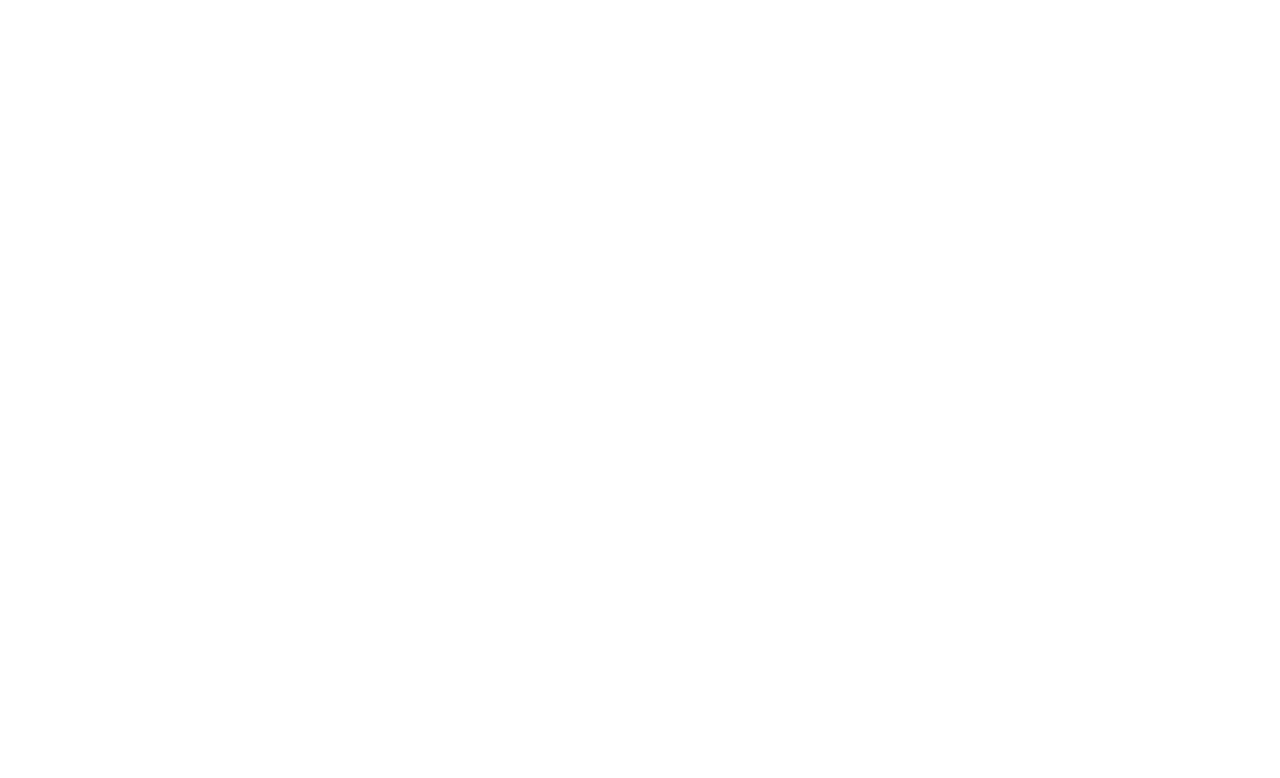
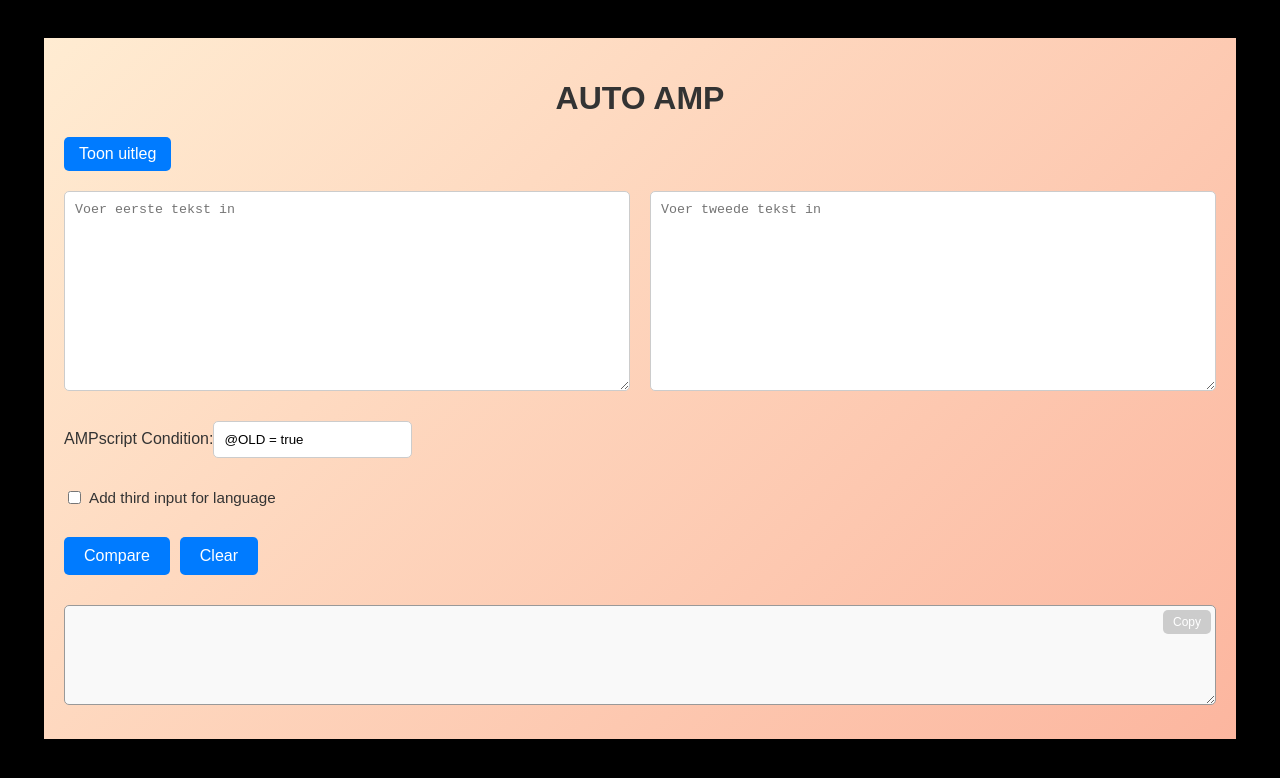
Before and after one commit to stuvx2026/auto-amp, a Vue app: page / in a window 1280 px wide. Before the commit this address had no page. Shown: the top 778 px of the page. Built offline with nearby package versions, Linux system fonts and the light colour scheme.

Commit message:
First Product

```diff
--- a/src/App.vue
+++ b/src/App.vue
@@ -1,28 +1,135 @@
-<!-- src/App.vue -->
 <template>
-  <div>
-    <h1>Text Comparison Tool</h1>
-    <TextInput @updateTexts="updateTexts" />
-    <CompareButton :text1="text1" :text2="text2" @result="setResult" />
-    <TextOutput :output="result" />
+  <div class="container">
+    <h1 class="heading">AUTO AMP</h1>
+
+    <!-- Help dropdown -->
+    <div class="help-container">
+      <button class="button help-button" @click="showHelp = !showHelp">
+        {{ showHelp ? 'Verberg uitleg' : 'Toon uitleg' }}
+      </button>
+
+      <div v-if="showHelp" class="help-text">
+        <p>
+          Welkom bij <strong>AUTO AMP</strong>! Deze tool helpt je verschillen
+          tussen twee teksten te vergelijken en automatisch om te zetten in
+          AMPscript voor Salesforce Marketing Cloud (SFMC).
+        </p>
+        <ol>
+          <li>
+            <strong>Vul de teksten in:</strong> Er zijn twee hoofdvelden: eerste
+            tekst (origineel) en tweede tekst (nieuw of aangepast). De tool
+            vergelijkt deze karakter voor karakter.
+          </li>
+          <li>
+            <strong>AMPscript-voorwaarde instellen:</strong> Voer een voorwaarde
+            in zoals <code>@OLD = true</code> of <code>@AGE > 60</code>. De
+            verschillen worden in een IF...ELSE...ENDIF blok gezet.
+          </li>
+          <li>
+            <strong>(Optioneel) Derde input:</strong> Vink "Add third input"
+            aan om een extra tekstveld te gebruiken met een eigen voorwaarde.
+          </li>
+          <li>
+            <strong>Compare klikken:</strong> De tool genereert SFMC AMPscript
+            in het uitvoerveld.
+          </li>
+          <li>
+            <strong>Kopiëren:</strong> Klik op "Copy" om de AMPscript te
+            kopiëren naar je klembord.
+          </li>
+          <li>
+            <strong>Start opnieuw:</strong> Klik op "Clear" om alle velden te
+            legen en opnieuw te beginnen.
+          </li>
+        </ol>
+      </div>
+    </div>
+
+    <!-- Text inputs -->
+    <TextInput @updateTexts="updateTexts" class="mb-5" />
+
+    <!-- AMPscript condition -->
+    <div class="mb-5">
+      <label for="condition">AMPscript Condition:</label>
+      <input
+        id="condition"
+        v-model="condition"
+        placeholder="@OLD = true"
+        class="text-input"
+      />
+    </div>
+
+    <!-- Checkbox -->
+    <div class="checkbox-label mb-5">
+      <input type="checkbox" v-model="addThirdInput" />
+      Add third input for language
+    </div>
+
+    <!-- Third input fields -->
+    <div v-if="addThirdInput" class="mb-5">
+      <input
+        v-model="thirdInput"
+        placeholder="Enter third input"
+        class="text-input"
+      />
+      <input
+        v-model="thirdCondition"
+        placeholder="Condition for third input"
+        class="text-input mt-5"
+      />
+    </div>
+
+    <!-- Buttons -->
+    <div class="mb-5">
+      <CompareButton
+        :text1="text1"
+        :text2="text2"
+        :condition="condition"
+        :third-input="addThirdInput ? thirdInput : null"
+        :third-condition="addThirdInput ? thirdCondition : null"
+        @result="setResult"
+        class="button"
+      />
+      <button @click="clearAll" class="button" style="margin-left:10px;">Clear</button>
+    </div>
+
+    <!-- Output and Copy -->
+    <div style="position: relative;">
+      <TextOutput :output="sfmcOutput" ref="outputRef" class="output" />
+      <button
+        @click="copyToClipboard"
+        :disabled="!sfmcOutput"
+        class="button"
+        style="position:absolute; top:5px; right:5px; font-size:12px; padding:5px 10px;"
+      >
+        Copy
+      </button>
+    </div>
   </div>
 </template>
 
 <script setup>
-import { ref } from 'vue';
-import TextInput from './components/TextInput.vue';
-import CompareButton from './components/CompareButton.vue';
-import TextOutput from './components/TextOutput.vue';
+import { ref, watch } from "vue";
+import TextInput from "./components/TextInput.vue";
+import CompareButton from "./components/CompareButton.vue";
+import TextOutput from "./components/TextOutput.vue";
 
-const text1 = ref('');
-const text2 = ref('');
-const result = ref('');
+const text1 = ref("");
+const text2 = ref("");
+const result = ref("");
+const condition = ref("@OLD = true");
+const showHelp = ref(false) // ← reactive property for dropdown
+
+// Third input state
+const addThirdInput = ref(false);
+const thirdInput = ref("");
+const thirdCondition = ref('@language = "F"');
+
+const sfmcOutput = ref("");
+const outputRef = ref(null);
 
 /**
- * Updates the values of text1 and text2 based on the payload object.
- * @param {Object} payload - Object containing the new values of text1 and text2.
- * @property {string} text1 - New value of text1.
- * @property {string} text2 - New value of text2.
+ * Update the text1 and text2 values with the provided payload.
  */
 function updateTexts(payload) {
   text1.value = payload.text1;
@@ -30,10 +137,88 @@
 }
 
 /**
- * Sets the value of the result variable to the given value.
- * @param {string} value - New value of the result variable.
+ * Set the result of the comparison.
+ * This result is already SFMC-ready from diffWords
  */
 function setResult(value) {
   result.value = value;
 }
+
+/*************  ✨ Windsurf Command 🌟  *************/
+/**
+ * Clear all text inputs and output.
+ */
+function clearAll() {
+  try {
+    if (text1.value !== null) text1.value = '';
+    if (text2.value !== null) text2.value = '';
+    if (result.value !== null) result.value = '';
+    if (sfmcOutput.value !== null) sfmcOutput.value = '';
+    if (condition.value !== null) condition.value = '@OLD = true';
+  text1.value = ''
+  text2.value = ''
+  result.value = ''
+  sfmcOutput.value = ''
+  condition.value = '@OLD = true'
+
+    // Reset third input and checkbox
+    if (addThirdInput.value !== null) addThirdInput.value = false;
+    if (thirdInput.value !== null) thirdInput.value = '';
+    if (thirdCondition.value !== null) thirdCondition.value = '@language = "F"';
+  } catch (error) {
+    console.error('Error clearing all text inputs and output: ', error);
+  }
+  // Reset third input and checkbox
+  addThirdInput.value = false
+  thirdInput.value = ''
+  thirdCondition.value = '@language = "F"'
+}
+/*******  a032c53d-5074-45d4-ae48-df8c32fa88d9  *******/
+
+/**
+ * Copy SFMC output to clipboard.
+ */
+function copyToClipboard() {
+  if (!sfmcOutput.value) return;
+  navigator.clipboard
+    .writeText(sfmcOutput.value)
+    .then(() => alert("Copied to clipboard!"))
+    .catch((err) => alert("Failed to copy: " + err));
+}
+
+/**
+ * Watch the result and wrap it with third input if enabled
+ */
+watch(result, (newVal) => {
+  sfmcOutput.value = newVal
+})
 </script>
+
+<style scoped>
+.help-container {
+  margin-bottom: 20px;
+}
+
+.help-button {
+  background-color: #007bff;
+  color: white;
+  border: none;
+  border-radius: 5px;
+  padding: 8px 15px;
+  cursor: pointer;
+}
+
+.help-button:hover {
+  background-color: #0056b3;
+}
+
+.help-text {
+  background-color: #f9f9f9;
+  padding: 15px;
+  border-radius: 5px;
+  margin-top: 5px;
+  border: 1px solid #ddd;
+  font-size: 0.95em;
+  line-height: 1.5em;
+}
+</style>
--- /dev/null
+++ b/src/assets/css/styles.css
@@ -0,0 +1,128 @@
+/* src/assets/css/styles.css */
+body {
+    margin-top: 3vw;
+    padding: 0;
+    background: black;
+}
+/* Layout and container */
+.container {
+    display: flex;
+    flex-direction: column;
+  margin: 0 auto;
+  min-width: 90vw;
+  padding: 20px;
+  max-width: 600px;
+  margin: 0 auto;
+  font-family: Arial, sans-serif;
+  color: #333;
+  background: linear-gradient(135deg, #ffecd2, #fcb69f);
+}
+
+/* Headings */
+.heading {
+  font-size: 2em;
+  font-weight: bold;
+  margin-bottom: 20px;
+  text-align: center;
+}
+
+.text-input-container {
+  display: flex;
+  flex-direction: row;
+  justify-content: space-between;
+  margin-bottom: 20px;
+}
+
+/* Inputs */
+.text-input {
+  padding: 10px;
+  margin-bottom: 10px;
+  border: 1px solid #ccc;
+  border-radius: 5px;
+  box-sizing: border-box;
+  text-align: left;
+}
+
+.area {
+    width: 50%;
+  height: 200px;
+  vertical-align: top;
+}
+
+/* First input */
+.first-input {
+  margin-right: 10px;
+  height: 200px;
+  vertical-align: top;
+}
+
+/* Second input */
+.second-input {
+  margin-left: 10px;
+}
+
+/* Output area */
+.output {
+  width: 100%;
+  min-height: 100px;
+  padding: 10px;
+  border: 1px solid #999;
+  border-radius: 5px;
+  background-color: #f9f9f9;
+  white-space: pre-wrap; /* preserve line breaks */
+  font-family: monospace;
+  box-sizing: border-box;
+  margin-bottom: 10px;
+}
+
+
+
+/* Buttons */
+.button {
+  padding: 10px 20px;
+  border: none;
+  border-radius: 5px;
+  background-color: #007bff;
+  color: white;
+  cursor: pointer;
+  font-size: 1em;
+}
+
+.button:hover {
+  background-color: #0056b3;
+}
+
+.button:disabled {
+  background-color: #ccc;
+  cursor: not-allowed;
+}
+
+/* Checkbox label */
+.checkbox-label {
+  display: flex;
+  align-items: center;
+  font-size: 0.95em;
+  margin-bottom: 10px;
+}
+
+.checkbox-label input[type="checkbox"] {
+  margin-right: 8px;
+}
+
+/* Output area */
+.output {
+  width: 100%;
+  min-height: 100px;
+  padding: 10px;
+  border: 1px solid #999;
+  border-radius: 5px;
+  background-color: #f9f9f9;
+  white-space: pre-wrap; /* preserve line breaks */
+  font-family: monospace;
+  box-sizing: border-box;
+  margin-bottom: 10px;
+}
+
+/* Spacing utility classes */
+.mt-5 { margin-top: 20px; }
+.mb-5 { margin-bottom: 20px; }
--- a/src/components/CompareButton.vue
+++ b/src/components/CompareButton.vue
@@ -1,22 +1,41 @@
 <!-- src/components/CompareButton.vue -->
 <template>
-  <button @click="compare">Compare Texts</button>
+  <button @click="handleCompare" style="padding:10px 20px;">Compare</button>
 </template>
 
 <script setup>
-import { defineProps, defineEmits } from 'vue';
+import { defineProps, defineEmits } from 'vue'
+import { compareTexts } from '../components/diffUtils.js'
 
 const props = defineProps({
   text1: String,
-  text2: String
-});
+  text2: String,
+  condition: String,
+  thirdInput: { type: String, default: null },
+  thirdCondition: { type: String, default: null },
+})
 
-const emit = defineEmits(['result']);
+const emit = defineEmits(['result'])
 
-import { compareTexts } from './diffUtils.js';
+function handleCompare() {
+  // Compare the first two texts
+  let output = compareTexts(props.text1, props.text2, props.condition)
 
-function compare() {
-  const result = compareTexts(props.text1, props.text2);
-  emit('result', result);
+  // Wrap with third input condition only if provided
+  if (props.thirdInput && props.thirdCondition) {
+    output = `%%[IF ${props.thirdCondition} THEN]${props.thirdInput}%%[ELSE]${output}%%[ENDIF]%%`
+  }
+
+  emit('result', output)
 }
 </script>
+
+<style scoped>
+button {
+  display: inline-block;
+  padding: 10px 20px;
+  margin: 10px 0;
+  font-size: 16px;
+  cursor: pointer;
+}
+</style>
--- a/src/components/TextInput.vue
+++ b/src/components/TextInput.vue
@@ -1,13 +1,13 @@
 <!-- src/components/TextInput.vue -->
 <template>
-  <div>
-    <input v-model="text1" placeholder="Enter first text" />
-    <input v-model="text2" placeholder="Enter second text" />
+  <div class="text-input-container">
+    <textarea class="text-input first-input area" v-model="text1" placeholder="Voer eerste tekst in"></textarea>
+    <textarea class="text-input second-input area" v-model="text2" placeholder="Voer tweede tekst in"></textarea>
   </div>
 </template>
 
 <script setup>
-import { ref, defineEmits } from 'vue';
+import { ref, watch } from 'vue';
 
 const text1 = ref('');
 const text2 = ref('');
--- a/src/components/diffUtils.js
+++ b/src/components/diffUtils.js
@@ -1,52 +1,45 @@
-// src/components/diffUtils.js
+export function diffWords(oldWord, newWord, condition = '@OLD = true') {
+  if (oldWord === newWord) return oldWord;
 
-/**
- * Compares two words character by character and returns AMPscript-wrapped differences
- * @param {string} oldWord
- * @param {string} newWord
- * @returns {string} - AMPscript wrapped word
- */
-export function diffWords(oldWord, newWord) {
-  if (oldWord === newWord) return oldWord; // identical word
+  const oldChars = oldWord.split('');
+  const newChars = newWord.split('');
+  let result = '';
+  let i = 0;
+  const maxLength = Math.max(oldChars.length, newChars.length);
 
-  let oldChars = oldWord.split('');
-  let newChars = newWord.split('');
-  let maxLength = Math.max(oldChars.length, newChars.length);
-
-  let oldDiff = '';
-  let newDiff = '';
-
-  for (let i = 0; i < maxLength; i++) {
+  while (i < maxLength) {
     const o = oldChars[i] || '';
     const n = newChars[i] || '';
-    if (o !== n) {
-      oldDiff += o;
-      newDiff += n;
+
+    if (o === n) {
+      result += o;
+      i++;
+    } else {
+      let oldDiff = '';
+      let newDiff = '';
+      while (i < maxLength && (oldChars[i] !== newChars[i])) {
+        oldDiff += oldChars[i] || '';
+        newDiff += newChars[i] || '';
+        i++;
+      }
+      result += `%%[IF ${condition} THEN]${oldDiff}%%[ELSE]${newDiff}%%[ENDIF]%%`;
     }
   }
 
-  // Wrap only differences in AMPscript
-  return `[AMP IF @OLD = true] ${oldDiff} [else] ${newDiff} [endif]`;
+  return result;
 }
 
-/**
- * Compares two sentences and returns AMPscript-formatted output
- * @param {string} oldText
- * @param {string} newText
- * @returns {string}
- */
-export function compareTexts(oldText, newText) {
+export function compareTexts(oldText, newText, condition = '@OLD = true') {
   const oldWords = oldText.split(' ');
   const newWords = newText.split(' ');
   const maxLength = Math.max(oldWords.length, newWords.length);
 
   const result = [];
-
   for (let i = 0; i < maxLength; i++) {
     const oldWord = oldWords[i] || '';
     const newWord = newWords[i] || '';
-    result.push(diffWords(oldWord, newWord));
+    result.push(diffWords(oldWord, newWord, condition));
   }
 
-  return result.join(' ');
+  return result.join(' ').trim();
 }
--- a/src/main.js
+++ b/src/main.js
@@ -3,6 +3,9 @@
 
 import App from './App.vue'
 import router from './router'
+
+// Import global CSS
+import './assets/css/styles.css'
 
 const app = createApp(App)
 
--- a/vite.config.js
+++ b/vite.config.js
@@ -6,7 +6,7 @@
 
 // https://vite.dev/config/
 export default defineConfig({
-  base: '/auto-amp/', // <-- add this line! Replace 'auto-amp' with your repo name
+  base: '/Auto-AMP/', // <-- add this line! Replace 'auto-amp' with your repo name
   plugins: [
     vue(),
     vueDevTools(),
```
Also changed, not shown: index.html (renamed from public/index.html).
